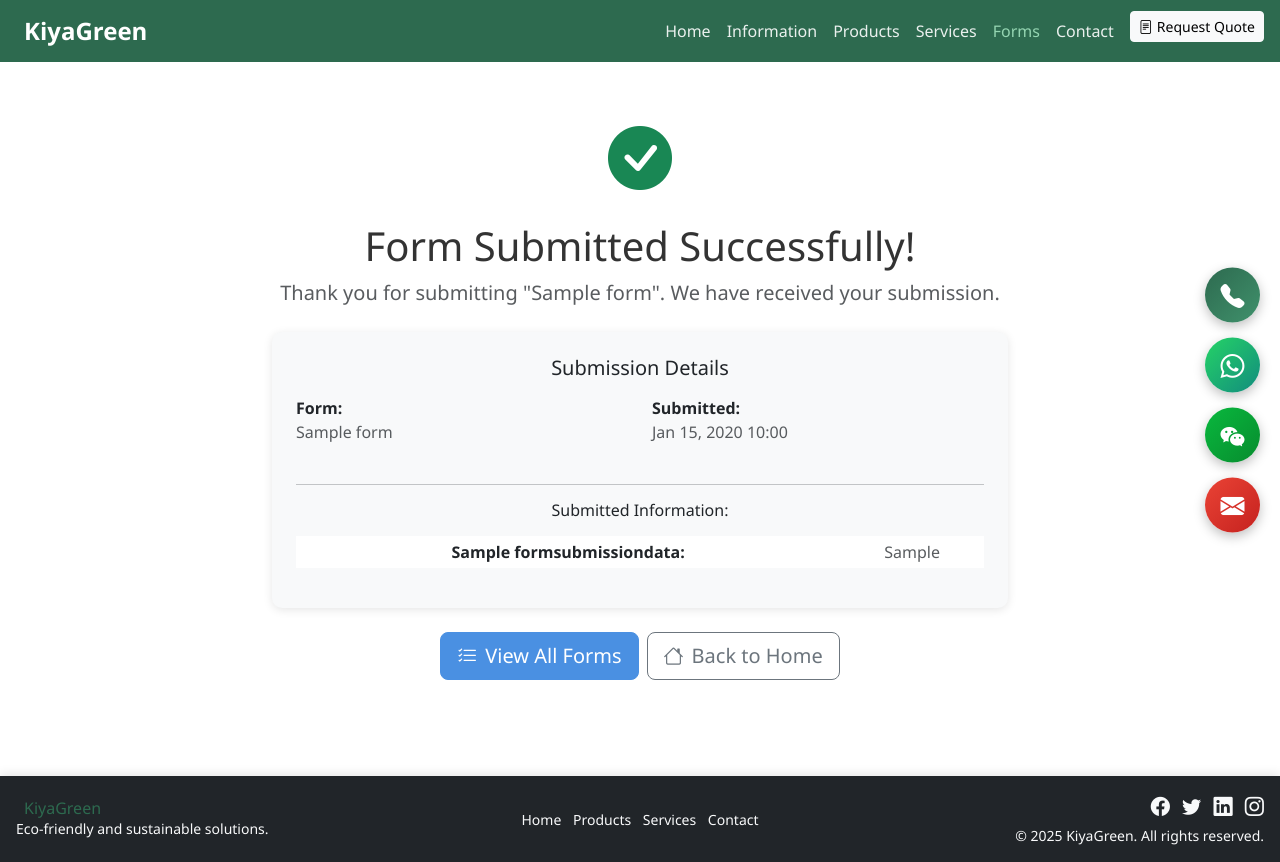
After one commit to hadibuxm/kyagreen.com, a Django app: page /forms/success/1/ in a window 1280 px wide. The commit adds this page. Run offline with Django 5.2, Linux system fonts and the light colour scheme; tables that the repository leaves empty hold one stand-in row (values such as "Sample post"); some libraries are stand-ins or nearby versions.

Commit message:
form changes

```diff
--- /dev/null
+++ b/forms/apps.py
@@ -0,0 +1,6 @@
+from django.apps import AppConfig
+
+
+class FormsConfig(AppConfig):
+    default_auto_field = "django.db.models.BigAutoField"
+    name = "forms"
--- /dev/null
+++ b/forms/models.py
@@ -0,0 +1,101 @@
+from django.db import models
+from django.core.validators import MinValueValidator
+
+
+class Form(models.Model):
+    """Dynamic form model"""
+    title = models.CharField(max_length=200)
+    description = models.TextField(blank=True, help_text="Form description shown to users")
+    slug = models.SlugField(unique=True, help_text="URL-friendly version of the title")
+    is_active = models.BooleanField(default=True, help_text="Whether users can access this form")
+    allow_multiple_submissions = models.BooleanField(default=True, help_text="Allow same user to submit multiple times")
+
+    # Settings
+    email_notification = models.EmailField(blank=True, help_text="Email to send form submissions to")
+
+    # Timestamps
+    created_at = models.DateTimeField(auto_now_add=True)
+    updated_at = models.DateTimeField(auto_now=True)
+
+    class Meta:
+        verbose_name = "Form"
+        verbose_name_plural = "Forms"
+        ordering = ['-created_at']
+
+    def __str__(self):
+        return self.title
+
+
+class FormField(models.Model):
+    """Fields that belong to a form"""
+    FIELD_TYPE_CHOICES = [
+        ('text', 'Text Input'),
+        ('email', 'Email'),
+        ('number', 'Number'),
+        ('textarea', 'Text Area'),
+        ('select', 'Dropdown'),
+        ('checkbox', 'Checkbox'),
+        ('radio', 'Radio Button'),
+        ('date', 'Date'),
+        ('phone', 'Phone Number'),
+    ]
+
+    form = models.ForeignKey(Form, on_delete=models.CASCADE, related_name='fields')
+    label = models.CharField(max_length=200, help_text="Label shown to users")
+    field_type = models.CharField(max_length=20, choices=FIELD_TYPE_CHOICES)
+    help_text = models.CharField(max_length=500, blank=True)
+    is_required = models.BooleanField(default=True)
+    order = models.PositiveIntegerField(default=0, validators=[MinValueValidator(0)])
+
+    # For select/radio fields: comma-separated options
+    choices = models.TextField(blank=True, help_text="Options separated by commas (for dropdown/radio)")
+
+    # Validation
+    placeholder = models.CharField(max_length=200, blank=True)
+    pattern = models.CharField(max_length=500, blank=True, help_text="Regex pattern for validation")
+
+    class Meta:
+        verbose_name = "Form Field"
+        verbose_name_plural = "Form Fields"
+        ordering = ['form', 'order']
+        unique_together = ('form', 'label')
+
+    def __str__(self):
+        return f"{self.form.title} - {self.label}"
+
+    def get_choices_list(self):
+        """Return choices as list"""
+        if self.choices:
+            return [choice.strip() for choice in self.choices.split(',')]
+        return []
+
+
+class FormSubmission(models.Model):
+    """Store form submissions"""
+    form = models.ForeignKey(Form, on_delete=models.CASCADE, related_name='submissions')
+    submitted_at = models.DateTimeField(auto_now_add=True)
+    user_ip = models.GenericIPAddressField(null=True, blank=True)
+    user_agent = models.TextField(blank=True, help_text="Browser info")
+
+    class Meta:
+        verbose_name = "Form Submission"
+        verbose_name_plural = "Form Submissions"
+        ordering = ['-submitted_at']
+
+    def __str__(self):
+        return f"{self.form.title} - {self.submitted_at}"
+
+
+class FormSubmissionData(models.Model):
+    """Individual field data from form submission"""
+    submission = models.ForeignKey(FormSubmission, on_delete=models.CASCADE, related_name='data')
+    field = models.ForeignKey(FormField, on_delete=models.SET_NULL, null=True)
+    field_label = models.CharField(max_length=200)  # Store label in case field is deleted
+    value = models.TextField()
+
+    class Meta:
+        verbose_name = "Form Submission Data"
+        verbose_name_plural = "Form Submission Data"
+
+    def __str__(self):
+        return f"{self.field_label}: {self.value[:50]}"
--- /dev/null
+++ b/forms/tests.py
@@ -0,0 +1 @@
+# Create empty test file
--- /dev/null
+++ b/forms/urls.py
@@ -0,0 +1,10 @@
+from django.urls import path
+from . import views
+
+app_name = 'forms'
+
+urlpatterns = [
+    path('', views.form_list, name='list'),
+    path('<slug:slug>/', views.form_detail, name='detail'),
+    path('success/<int:submission_id>/', views.form_success, name='success'),
+]
--- /dev/null
+++ b/forms/views.py
@@ -0,0 +1,116 @@
+from django.shortcuts import render, redirect, get_object_or_404
+from django.contrib import messages
+from django.views.decorators.http import require_http_methods
+from django.utils.decorators import decorator_from_middleware_with_args
+from django.middleware.common import CommonMiddleware
+from .models import Form, FormSubmission, FormSubmissionData, FormField
+from .forms import create_dynamic_form
+
+
+def get_client_ip(request):
+    """Get client IP address from request"""
+    x_forwarded_for = request.META.get('HTTP_X_FORWARDED_FOR')
+    if x_forwarded_for:
+        ip = x_forwarded_for.split(',')[0]
+    else:
+        ip = request.META.get('REMOTE_ADDR')
+    return ip
+
+
+def form_list(request):
+    """Display all active forms"""
+    forms = Form.objects.filter(is_active=True).order_by('-created_at')
+
+    context = {
+        'forms': forms,
+        'page_title': 'All Forms',
+    }
+    return render(request, 'forms/form_list.html', context)
+
+
+def form_detail(request, slug):
+    """Display and handle form submission"""
+    form_obj = get_object_or_404(Form, slug=slug, is_active=True)
+
+    if request.method == 'POST':
+        DynamicForm = create_dynamic_form(form_obj)
+        form = DynamicForm(request.POST)
+
+        if form.is_valid():
+            # Create submission
+            submission = FormSubmission.objects.create(
+                form=form_obj,
+                user_ip=get_client_ip(request),
+                user_agent=request.META.get('HTTP_USER_AGENT', '')
+            )
+
+            # Store form data
+            fields_dict = {field.label: field for field in form_obj.fields.all()}
+
+            for field_label, value in form.cleaned_data.items():
+                field = fields_dict.get(field_label)
+                FormSubmissionData.objects.create(
+                    submission=submission,
+                    field=field,
+                    field_label=field_label,
+                    value=str(value)
+                )
+
+            # Send email notification if configured
+            if form_obj.email_notification:
+                send_form_submission_email(form_obj, submission)
+
+            messages.success(request, f'Form "{form_obj.title}" submitted successfully!')
+            return redirect('forms:success', submission_id=submission.id)
+    else:
+        DynamicForm = create_dynamic_form(form_obj)
+        form = DynamicForm()
+
+    context = {
+        'form': form,
+        'form_obj': form_obj,
+        'page_title': form_obj.title,
+    }
+    return render(request, 'forms/form_detail.html', context)
+
+
+def form_success(request, submission_id):
+    """Success page after form submission"""
+    submission = get_object_or_404(FormSubmission, id=submission_id)
+
+    context = {
+        'submission': submission,
+        'form': submission.form,
+        'page_title': 'Form Submitted',
+    }
+    return render(request, 'forms/form_success.html', context)
+
+
+def send_form_submission_email(form_obj, submission):
+    """Send email notification for form submission"""
+    from django.core.mail import send_mail
+    from django.template.loader import render_to_string
+
+    try:
+        subject = f'New Form Submission: {form_obj.title}'
+
+        # Build email content
+        email_content = f"Form: {form_obj.title}\n\n"
+        email_content += "Submitted Data:\n"
+        email_content += "-" * 50 + "\n\n"
+
+        for data in submission.data.all():
+            email_content += f"{data.field_label}: {data.value}\n"
+
+        email_content += f"\n\nSubmitted at: {submission.submitted_at}\n"
+        email_content += f"IP Address: {submission.user_ip}\n"
+
+        send_mail(
+            subject,
+            email_content,
+            'noreply@kyagreen.com',
+            [form_obj.email_notification],
+            fail_silently=True,
+        )
+    except Exception as e:
+        print(f"Error sending form submission email: {e}")
--- a/kiyagreen/settings.py
+++ b/kiyagreen/settings.py
@@ -25,7 +25,7 @@ SECRET_KEY = "django-insecure-frebk)#u1^jzk_$1%+^l$x#+rz*qfhtzm5%76wv34zs%9po9rw
 # SECURITY WARNING: don't run with debug turned on in production!
 DEBUG = True
 
-ALLOWED_HOSTS = []
+ALLOWED_HOSTS = ["*"]
 
 
 # Application definition
@@ -43,6 +43,7 @@ INSTALLED_APPS = [
     "products",
     "services",
     "rfq",
+    "forms",
 ]
 
 MIDDLEWARE = [
--- a/kiyagreen/urls.py
+++ b/kiyagreen/urls.py
@@ -15,6 +15,7 @@ urlpatterns = [
     path("products/", include("products.urls")),
     path("services/", include("services.urls")),
     path("rfq/", include("rfq.urls")),
+    path("forms/", include("forms.urls")),
     path("ckeditor/", include("ckeditor_uploader.urls")),
 ]
 
--- a/templates/base.html
+++ b/templates/base.html
@@ -38,6 +38,9 @@
                     </li>
                     <li class="nav-item">
                         <a class="nav-link {% if 'services' in request.path %}active{% endif %}" href="{% url 'services:list' %}">Services</a>
+                    </li>
+                    <li class="nav-item">
+                        <a class="nav-link {% if 'forms' in request.path %}active{% endif %}" href="{% url 'forms:list' %}">Forms</a>
                     </li>
                     <li class="nav-item">
                         <a class="nav-link {% if request.resolver_match.url_name == 'contact' %}active{% endif %}" href="{% url 'contact' %}">Contact</a>
--- /dev/null
+++ b/templates/forms/form_success.html
@@ -0,0 +1,104 @@
+{% extends 'base.html' %}
+{% load static %}
+
+{% block title %}Form Submitted - KiyaGreen{% endblock %}
+
+{% block content %}
+<div class="container my-5">
+    <div class="row">
+        <div class="col-lg-8 offset-lg-2 text-center">
+            <div class="mb-4">
+                <div class="success-icon mb-3">
+                    <i class="bi bi-check-circle-fill text-success" style="font-size: 4rem;"></i>
+                </div>
+                <h1 class="mb-2">Form Submitted Successfully!</h1>
+                <p class="text-muted lead">
+                    Thank you for submitting "{{ form.title }}". We have received your submission.
+                </p>
+            </div>
+
+            <div class="card bg-light mb-4">
+                <div class="card-body p-4">
+                    <h5 class="card-title mb-3">Submission Details</h5>
+
+                    <div class="row text-start">
+                        <div class="col-md-6 mb-2">
+                            <strong>Form:</strong>
+                            <p class="text-muted">{{ form.title }}</p>
+                        </div>
+                        <div class="col-md-6 mb-2">
+                            <strong>Submitted:</strong>
+                            <p class="text-muted">{{ submission.submitted_at|date:"M d, Y H:i" }}</p>
+                        </div>
+                    </div>
+
+                    <hr>
+
+                    <h6 class="mb-3">Submitted Information:</h6>
+                    <div class="table-responsive">
+                        <table class="table table-sm table-borderless">
+                            <tbody>
+                                {% for data in submission.data.all %}
+                                    <tr>
+                                        <td class="fw-bold">{{ data.field_label }}:</td>
+                                        <td class="text-muted">{{ data.value }}</td>
+                                    </tr>
+                                {% endfor %}
+                            </tbody>
+                        </table>
+                    </div>
+                </div>
+            </div>
+
+            <div class="d-flex gap-2 justify-content-center">
+                <a href="{% url 'forms:list' %}" class="btn btn-kiya-green btn-lg">
+                    <i class="bi bi-list-check me-2"></i>View All Forms
+                </a>
+                <a href="{% url 'home' %}" class="btn btn-outline-secondary btn-lg">
+                    <i class="bi bi-house me-2"></i>Back to Home
+                </a>
+            </div>
+
+            {% if form.email_notification %}
+                <div class="alert alert-info mt-4" role="alert">
+                    <i class="bi bi-info-circle me-2"></i>
+                    A confirmation email will be sent to the administrator shortly.
+                </div>
+            {% endif %}
+        </div>
+    </div>
+</div>
+
+<style>
+    .text-kiya-green {
+        color: #4a90e2;
+    }
+
+    .btn-kiya-green {
+        background-color: #4a90e2;
+        border-color: #4a90e2;
+        color: white;
+    }
+
+    .btn-kiya-green:hover {
+        background-color: #2e5aa0;
+        border-color: #2e5aa0;
+        color: white;
+    }
+
+    .success-icon {
+        animation: scaleIn 0.5s ease-out;
+    }
+
+    @keyframes scaleIn {
+        from {
+            transform: scale(0);
+            opacity: 0;
+        }
+        to {
+            transform: scale(1);
+            opacity: 1;
+        }
+    }
+</style>
+{% endblock %}
```
Also changed, not shown: forms/admin.py (added, +55 -0 lines), forms/forms.py (added, +100 -0 lines), templates/forms/form_detail.html (added, +137 -0 lines), templates/forms/form_list.html (added, +94 -0 lines), forms/__init__.py (added), forms/migrations/0001_initial.py (added), forms/migrations/__init__.py (added).
